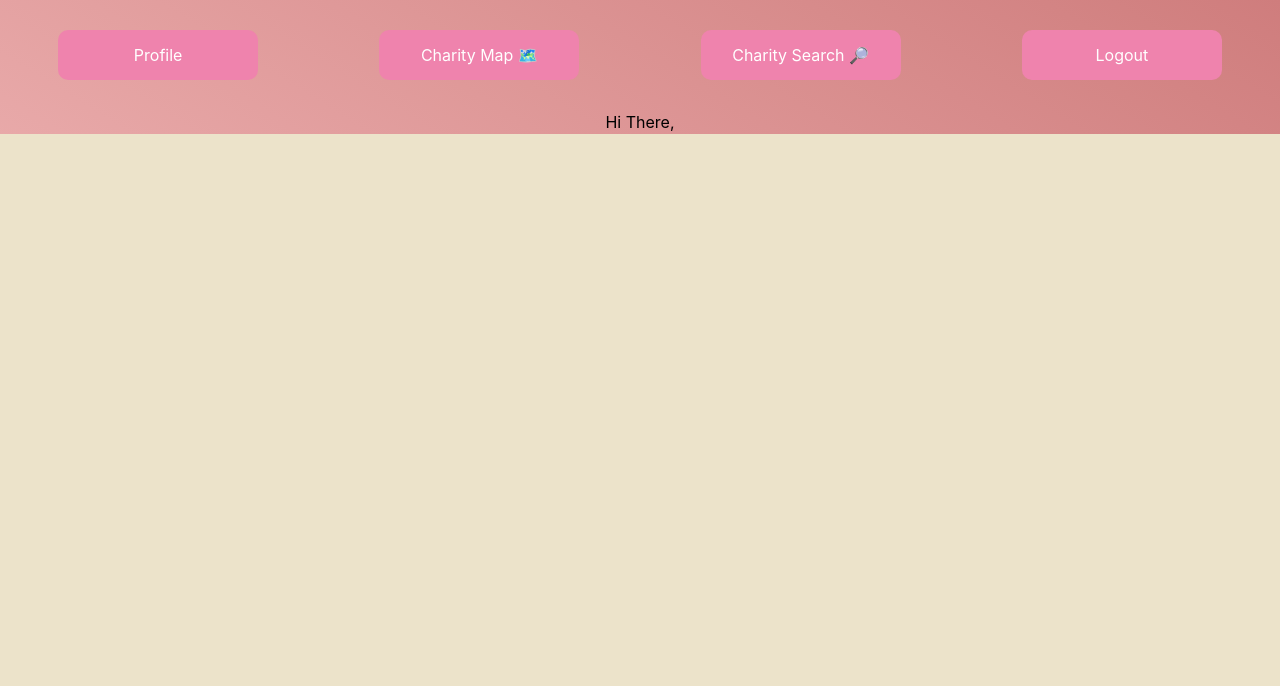
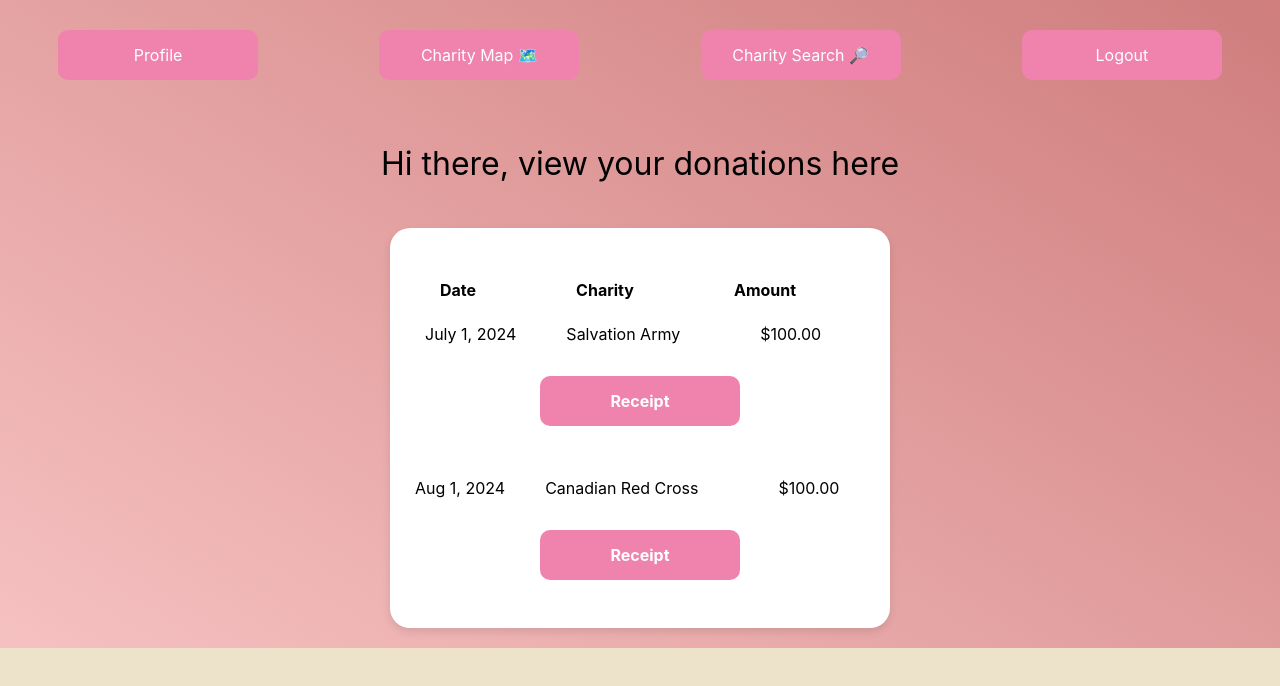
Before and after one commit to TonyTran03/Sharity, a Next.js app in the folder sharity/: page /profile in a window 1280 px wide. Shown: the top 686 px of the page. Built offline with nearby package versions, Linux system fonts and the light colour scheme.

Commit message:
updated profile page

```diff
--- a/sharity/app/globals.css
+++ b/sharity/app/globals.css
@@ -22,6 +22,14 @@
   }
 }
 
+.rectangle {
+  width: 500px;
+  height: 400px;
+  background-color: white;
+  margin: 20px 0;
+  border-radius: 20px;
+  box-shadow: 0 4px 8px rgba(0, 0, 0, 0.1);
+}
 
 .dashboard {
   display: flex;
--- a/sharity/app/profile/page.jsx
+++ b/sharity/app/profile/page.jsx
@@ -6,20 +6,44 @@ function SharityLogo() {
   return <img src={"Sharity.png"} alt="Sharity Logo" />;
 }
 
+function Rectangle() {
+  return (
+    <div className = "dashboard">
+      <div className = "rectangle"></div>
+    </div>
+  );
+};
+
 function Profile() {
   return (
     <div>
       <Navbar/>
-      <div className="p-4 text-center">
-        <h1>Hi There,</h1>
+      <div className="dashboard p-4">
+      <h1 style={{ fontSize: '2rem', marginBottom: '20px', paddingTop:'30px'}}>Hi there, view your donations here</h1>
+      <div className="rectangle">
+
+      <div style={{ display: 'flex', alignItems: 'center' }}>
+        <h1 style={{margin: '50px 50px 0', fontWeight: 'bold'}}>Date</h1>
+        <h1 style={{margin: '50px 50px 0', fontWeight: 'bold'}}>Charity</h1>
+        <h1 style={{margin: '50px 50px 0', fontWeight: 'bold'}}>Amount</h1>
       </div>
-      {/* <Navbar />
-      <div className="p-4 text-right">
-        <h1>Hi There,</h1>
+
+      <div style={{ display: 'flex', alignItems: 'center' }}>
+        <h1 style={{ margin: '20px 20px 0' , paddingLeft:'15px'}}>July 1, 2024</h1>
+        <h1 style={{ margin: '20px 30px 0' }}>Salvation Army</h1>
+        <h1 style={{ margin: '20px 50px 0' }}>$100.00</h1>
       </div>
-      <div className="flex justify-center p-4">
-        <SharityLogo />
-      </div> */}
+        <button className="navbar-button" style={{fontSize: '1rem', fontWeight: 'bold'}}>Receipt</button>
+
+      <div style={{ display: 'flex', alignItems: 'center' }}>
+        <h1 style={{ margin: '20px 10px 0' , paddingLeft:'15px'}}>Aug 1, 2024</h1>
+        <h1 style={{ margin: '20px 30px 0' }}>Canadian Red Cross</h1>
+        <h1 style={{ margin: '20px 50px 0' }}>$100.00</h1>
+      </div>
+      <button className="navbar-button" style={{fontSize: '1rem', fontWeight: 'bold'}}>Receipt</button>
+
+      </div>
+      </div>
     </div>
   );
 }
```
